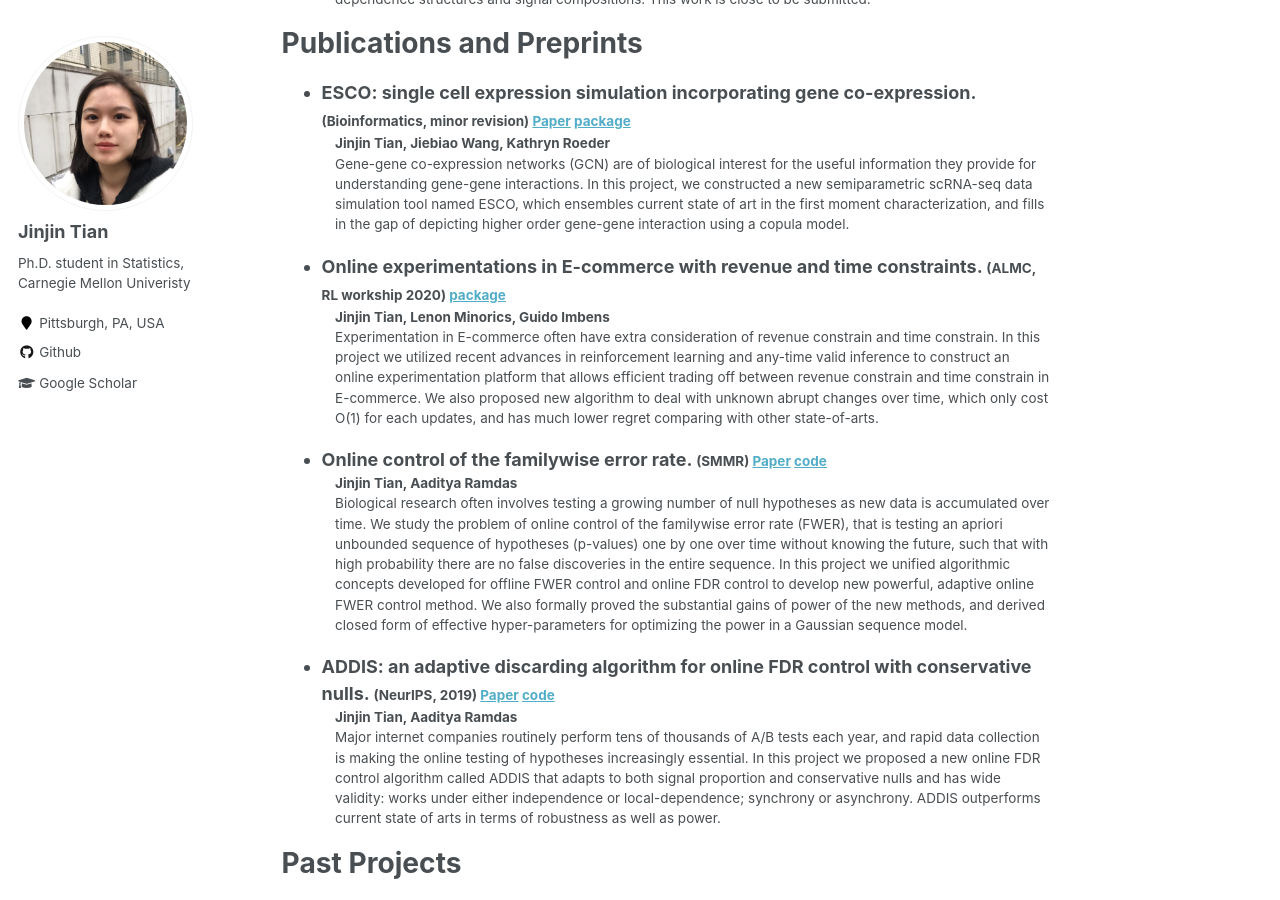
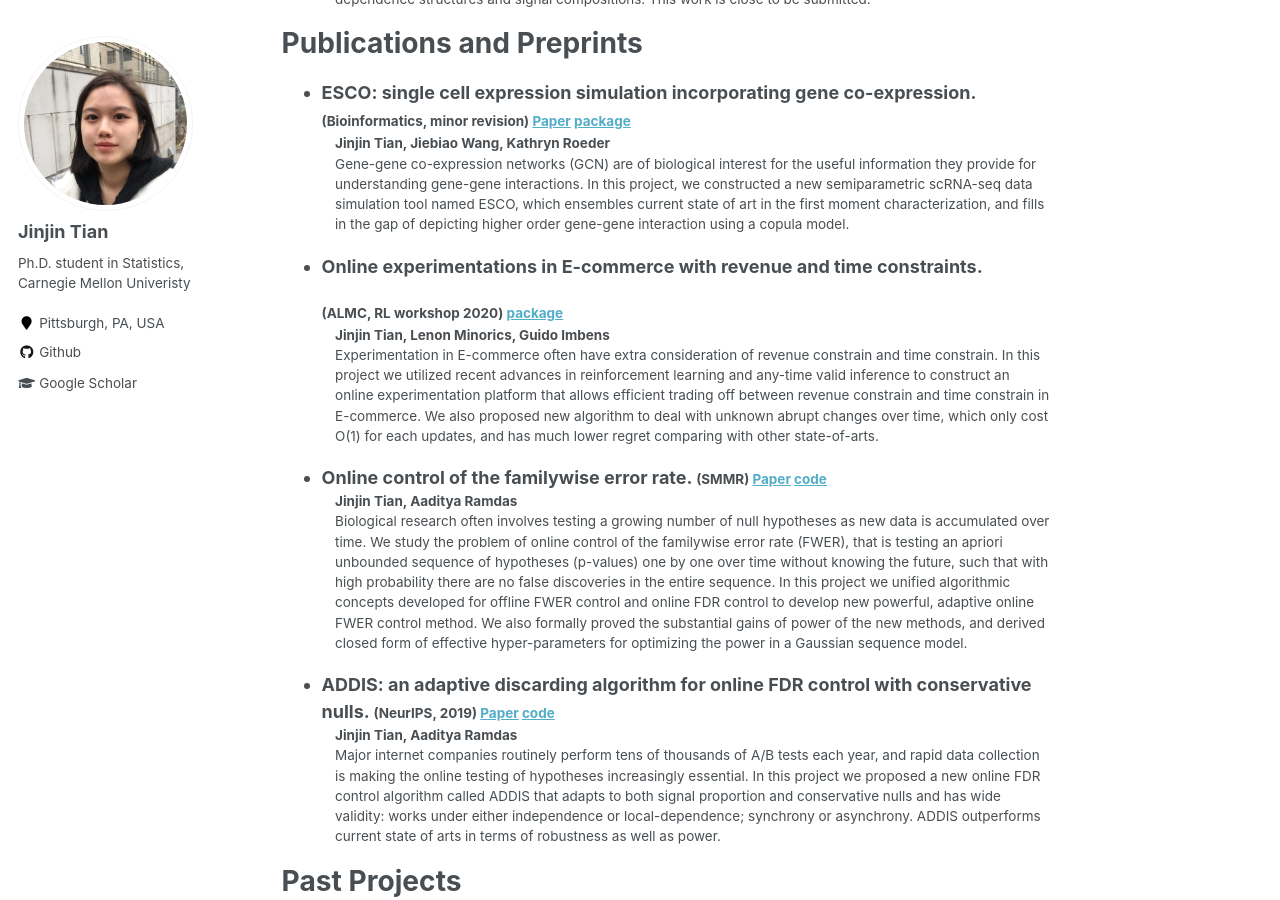
Before and after one commit to JINJINT/jinjint.github.io, a Jekyll site: the page built from _pages/about.md, in a window 1280 px wide and 900 px high, scrolled down 1387 px. Built offline with Jekyll 4.4.1, drawn with Linux system fonts in a browser that asks for light colours.

Commit message:
correcting typos

```diff
--- a/_pages/about.md
+++ b/_pages/about.md
@@ -56,7 +56,8 @@
 : Gene-gene co-expression networks (GCN) are of biological interest for the useful information they provide for understanding gene-gene interactions. In this project, we constructed a new semiparametric scRNA-seq data simulation tool named ESCO, which ensembles current state of art in the first moment characterization, and fills in the gap of depicting higher order gene-gene interaction using a copula model.
 
 
-* Online experimentations in E-commerce with revenue and time constraints.   <small>(ALMC, RL workship 2020) [package](https://github.com/JINJINT/) </small>
+* Online experimentations in E-commerce with revenue and time constraints.
+<small>(ALMC, RL workshop 2020) [package](https://github.com/JINJINT/) </small>
 : **Jinjin Tian, Lenon Minorics, Guido Imbens**
 : Experimentation in E-commerce often have extra consideration of revenue constrain and time constrain. In this project we utilized recent advances in reinforcement learning and any-time valid inference to construct an online experimentation platform that allows efficient trading off between revenue constrain and time constrain in E-commerce. We also proposed new algorithm to deal with unknown abrupt changes over time, which only cost O(1) for each updates, and has much lower regret comparing with other state-of-arts.
 
```
